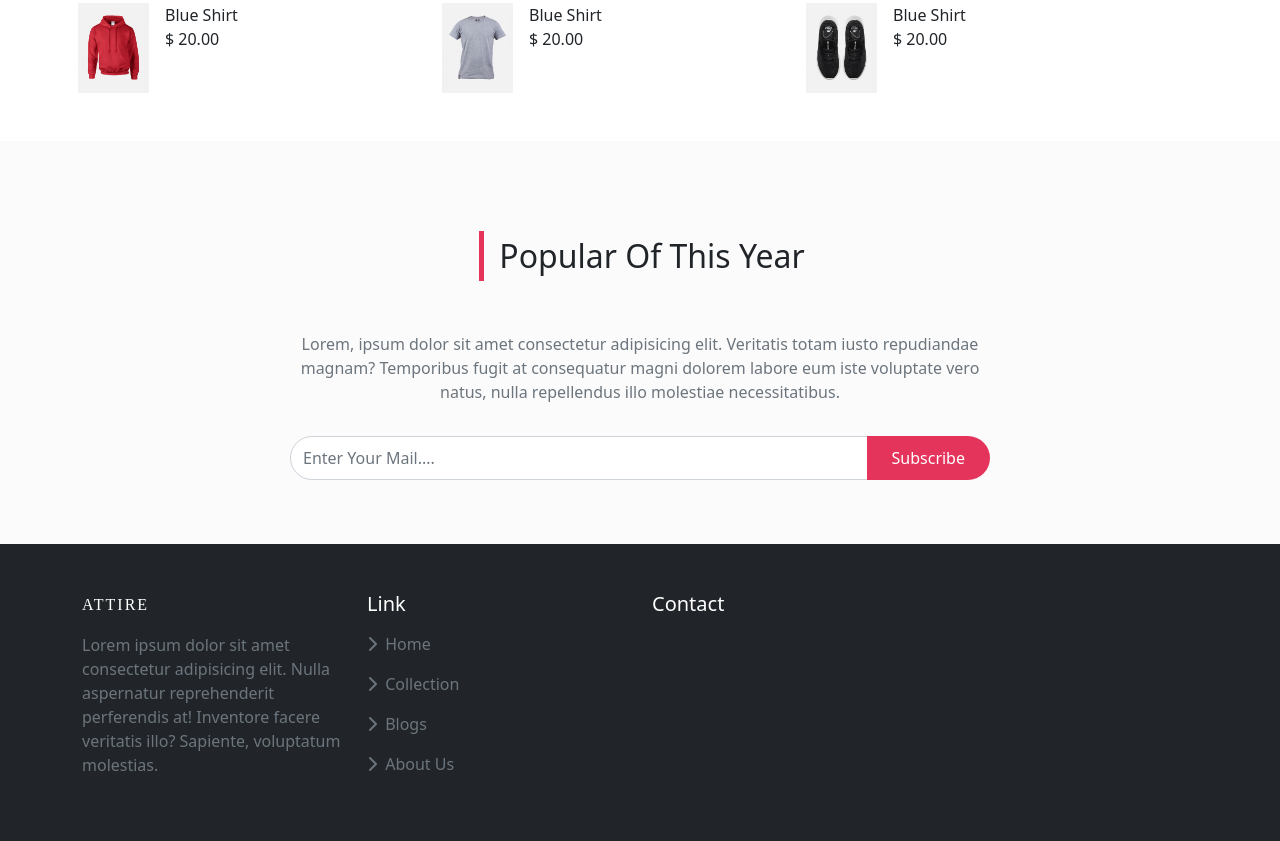
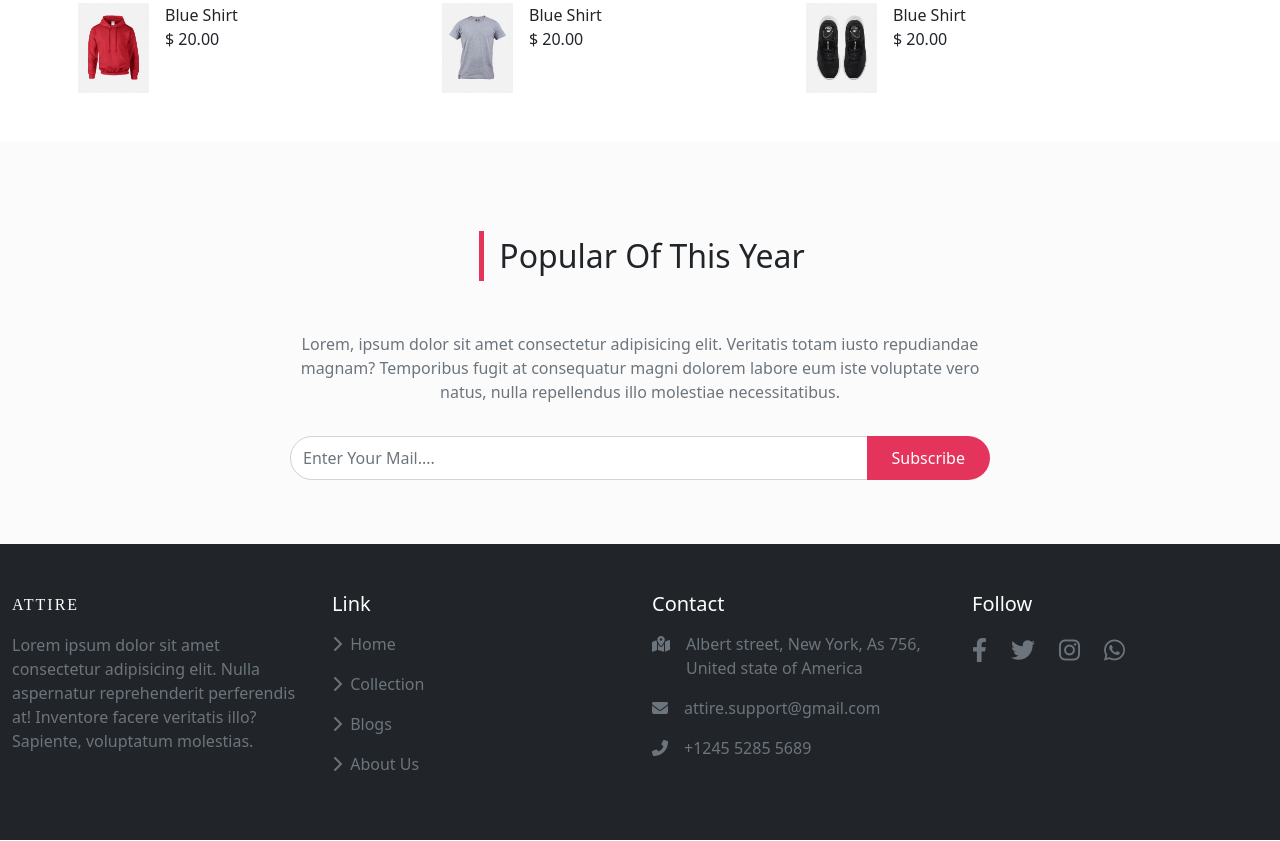
Before and after one commit to sanjivanikadam29/www.bootstrapproject, a plain HTML site: page index.html in a window 1280 px wide. Shown: the part 5014-5855 px from the top of the page. Drawn offline with nearby package versions, Linux system fonts and the light colour scheme.

Commit message:
('file')

```diff
--- a/css/style.css
+++ b/css/style.css
@@ -50,6 +50,7 @@
      background-image: url(../images/banner-img-1.jpg);
      background-repeat: no-repeat;
      background-size: cover;
+
 }
 .carousel-inner h1{
     font-size: 60px;
@@ -164,6 +165,14 @@ footer .brand{
     letter-spacing: 2px;
 }
 
+footer a{
+    transition: color 0.3s ease;
+}
+
+footer a:hover{
+    color: var(--pink)!important;
+}
+
 /* @ media quires */
 @media (min-width:992px) {
     .nav-item{
--- a/index.html
+++ b/index.html
@@ -561,7 +561,7 @@
 
     <!-- footer -->
     <footer class="bg-dark py-5">
-        <div class="container">
+        <div class="container-fluid">
             <div class="row text-white g-4">
                 <div class="col-md-6 col-lg-3">
                     <a href="index.html" class="text-uppercase text-decoration-none brand text-white">
@@ -600,6 +600,58 @@
 
                 <div class="col-md-6 col-lg-3">
                     <h5 class="fw-light mb-3">Contact</h5>
+                    <div class="d-flex justify-content-start align-items-start my-3 text-muted">
+                           <span class="me-3">
+                                <i class="fas fa-map-marked-alt"></i>
+                           </span>
+                           <span class="fw-light">
+                                 Albert street, New York, As 756, United state of America
+                           </span>
+                    </div>
+                    <div class="d-flex justify-content-start align-items-start my-3 text-muted">
+                        <span class="me-3">
+                             <i class="fas fa-envelope"></i>
+                        </span>
+                        <span class="fw-light">
+                              attire.support@gmail.com
+                        </span>
+                 </div>
+                 <div class="d-flex justify-content-start align-items-start my-3 text-muted">
+                    <span class="me-3">
+                         <i class="fas fa-phone-alt"></i>
+                    </span>
+                    <span class="fw-light">
+                          +1245 5285 5689
+                    </span>
+                 </div>
+                </div>
+
+                <div class="col-md-6 col-lg-3">
+                    <h5 class="fw-light mb-3">Follow</h5>
+                    <div class="">
+                        <ul class=" d-flex list-unstyled">
+                            <li>
+                                <a href="" class="text-white text-decoration-none text-muted fs-4 me-4">
+                                    <i class="fab fa-facebook-f"></i>
+                                </a>
+                            </li>
+                            <li>
+                                <a href="" class="text-white text-decoration-none text-muted fs-4 me-4">
+                                    <i class="fab fa-twitter"></i>
+                                </a>
+                            </li>
+                            <li>
+                                <a href="" class="text-white text-decoration-none text-muted fs-4 me-4">
+                                    <i class="fab fa-instagram"></i>
+                                </a>
+                            </li>
+                            <li>
+                                <a href="" class="text-white text-decoration-none text-muted fs-4 me-4">
+                                    <i class="fab fa-whatsapp"></i>
+                                </a>
+                            </li>
+                        </ul>
+                    </div>
                 </div>
             </div>
         </div>
```
